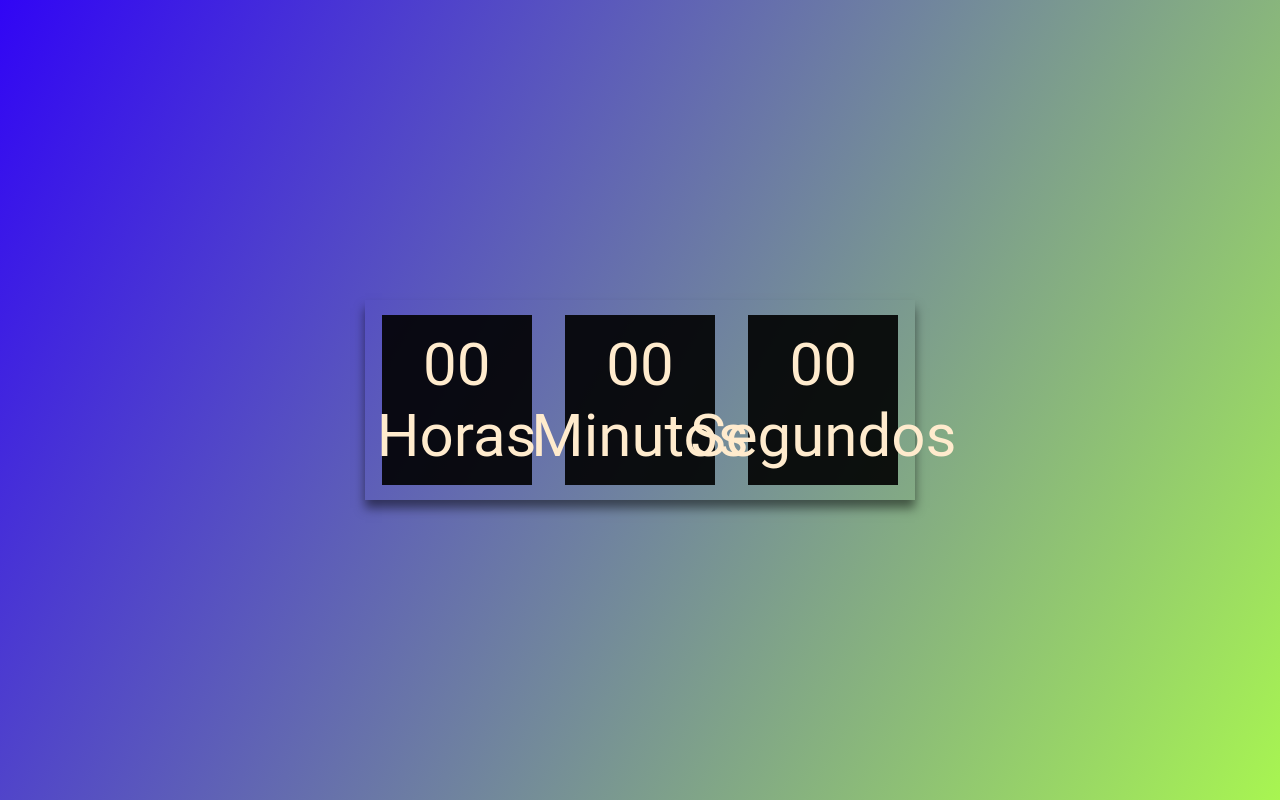
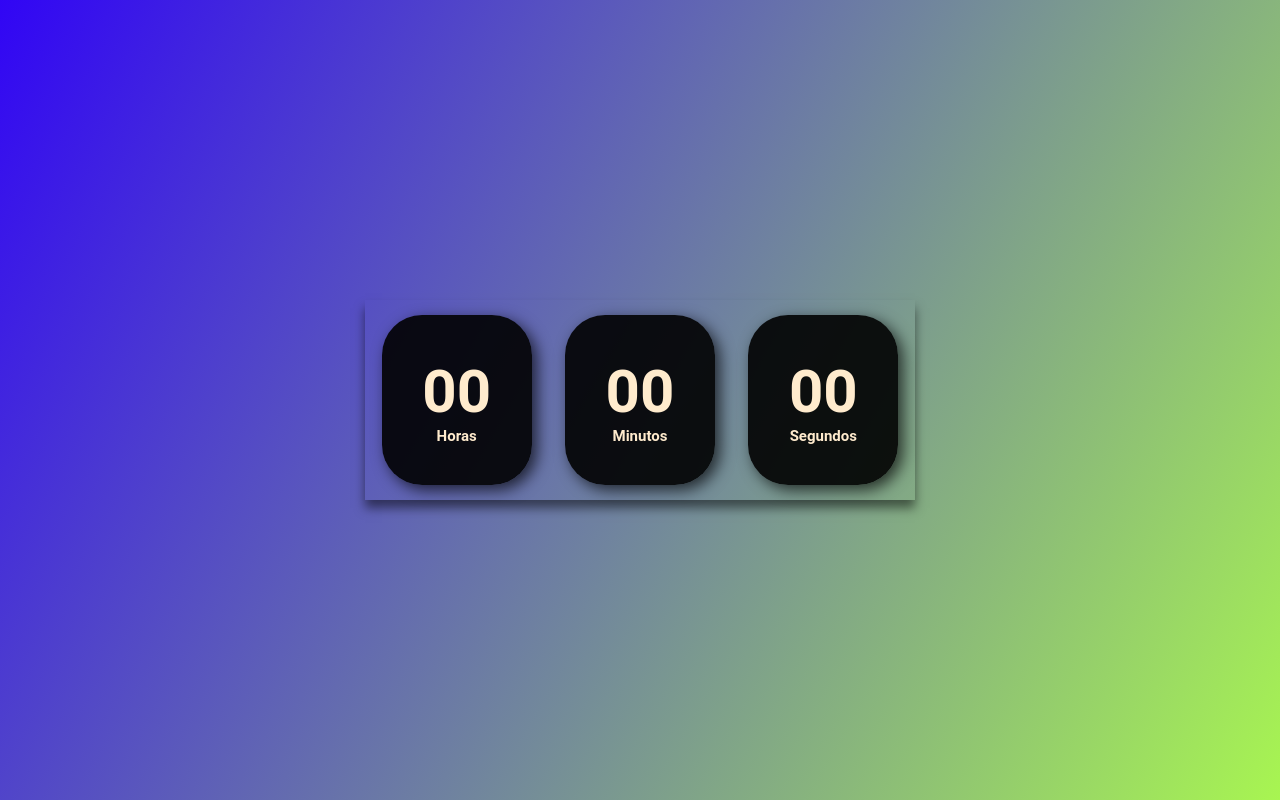
Before and after one commit to sousaservulo/relogio-digital, a plain HTML site: page index.html in a window 1280 px wide. Drawn offline with Linux system fonts and the light colour scheme.

Commit message:
style - finalizando o CSS

```diff
--- a/Assets/css/style.css
+++ b/Assets/css/style.css
@@ -33,7 +33,19 @@ body{
     flex-direction: column;
     align-items: center;
     justify-content: center;
-    font-size: 60px;
     color: blanchedalmond;
     background: rgba(0, 0, 0, .9);
+    box-shadow: 5px 5px 15px rgba(0, 0, 0, .7);
+    border-radius: 40px;
+
 }
+
+.relogio span{
+    font-weight: bolder;
+    font-size: 60px;
+
+}
+
+.relogio span.tempo{
+    font-size: 15px;
+}
```
